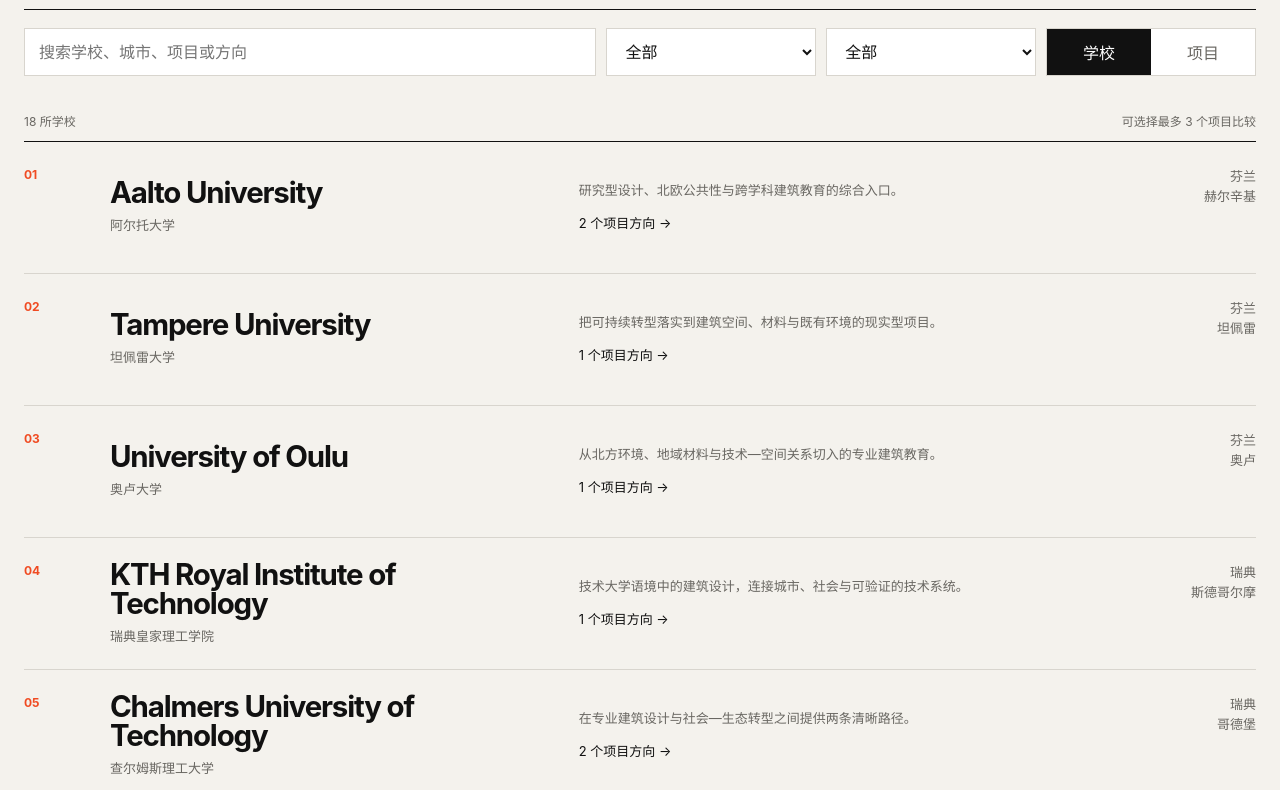
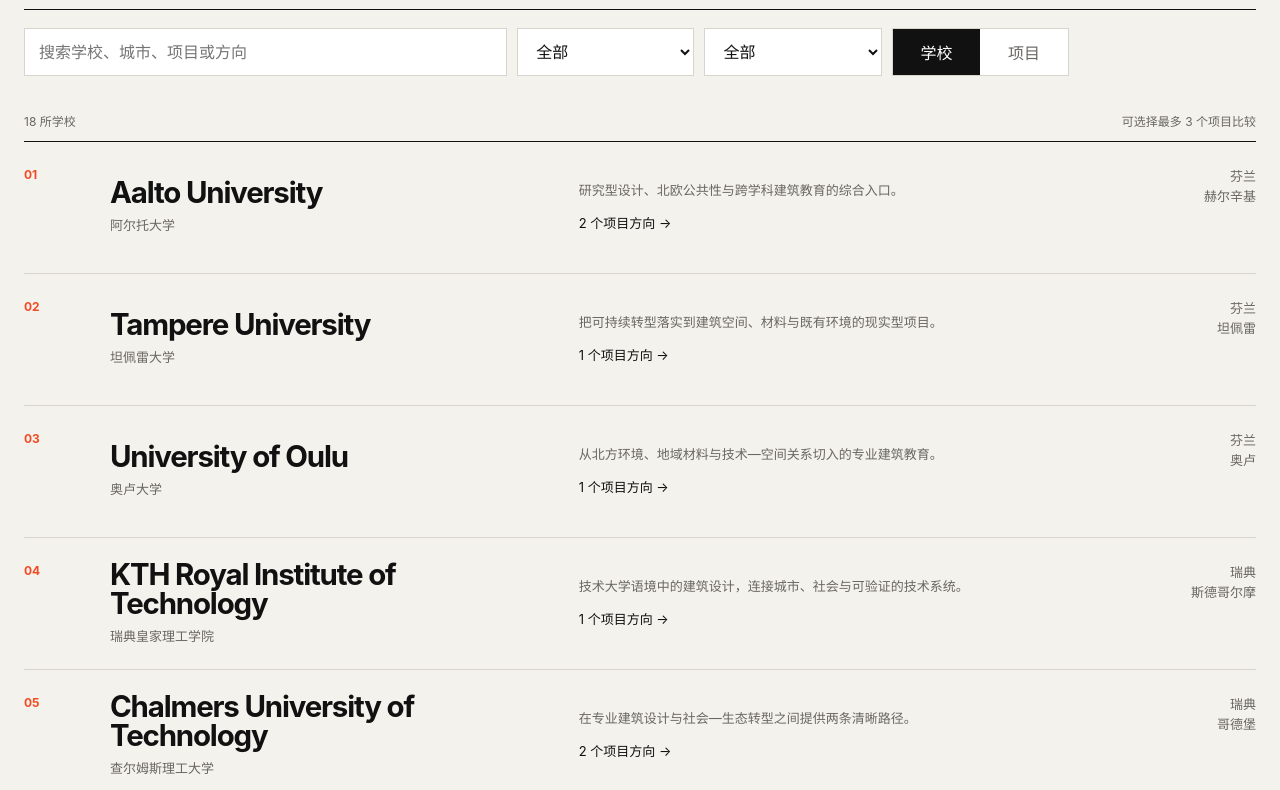
Before and after one commit to chensichenarchgmail/doubling.cc, a plain HTML site: page info/index.html in a window 1280 px wide. Shown: the part 232-1022 px from the top of the page. Drawn offline with Linux system fonts and the light colour scheme.

Commit message:
Refine info filter layout

```diff
--- a/info/styles.css
+++ b/info/styles.css
@@ -60,7 +60,7 @@
 .topline-meta { max-width: 360px; font-size: 14px; line-height: 1.7; color: var(--muted); text-align: right; }
 
 .filters {
-  display: grid; grid-template-columns: minmax(260px, 1.5fr) repeat(3, minmax(150px, .55fr));
+  display: grid; grid-template-columns: minmax(260px, 1.5fr) repeat(4, minmax(140px, .55fr));
   gap: 10px; padding: 18px 0;
 }
 .search, .select {
```
